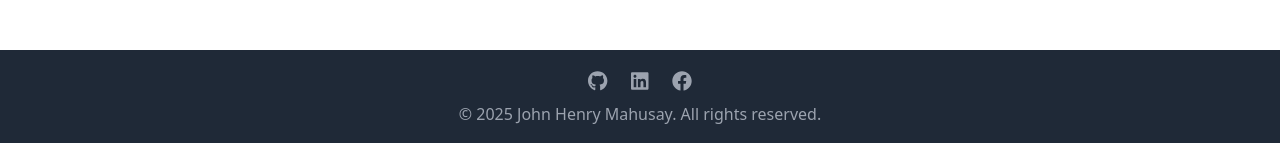
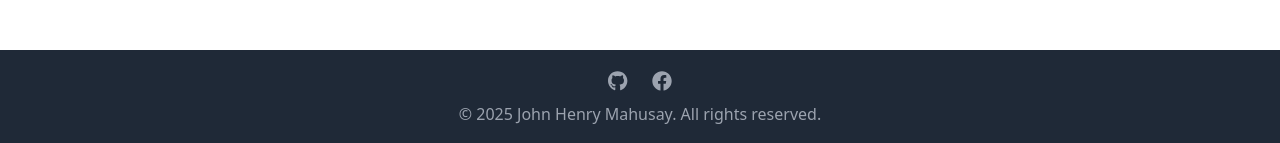
Before and after one commit to jhmhsy/portfolio, a plain HTML site: page index.html in a window 1280 px wide. Shown: the part 4482-4625 px from the top of the page. Drawn offline with nearby package versions, Linux system fonts and the light colour scheme.

Commit message:
deletion

```diff
--- a/index.html
+++ b/index.html
@@ -457,9 +457,6 @@
                 <a href="https://github.com/jhmhsy" class="hover:text-white transition-colors">
                     <i class="fab fa-github text-xl"></i>
                 </a>
-                <a href="#" class="hover:text-white transition-colors">
-                    <i class="fab fa-linkedin text-xl"></i>
-                </a>
                 <a href="https://www.facebook.com/hernryyryyyyyy" class="hover:text-white transition-colors">
                     <i class="fab fa-facebook text-xl"></i>
                 </a>
```
